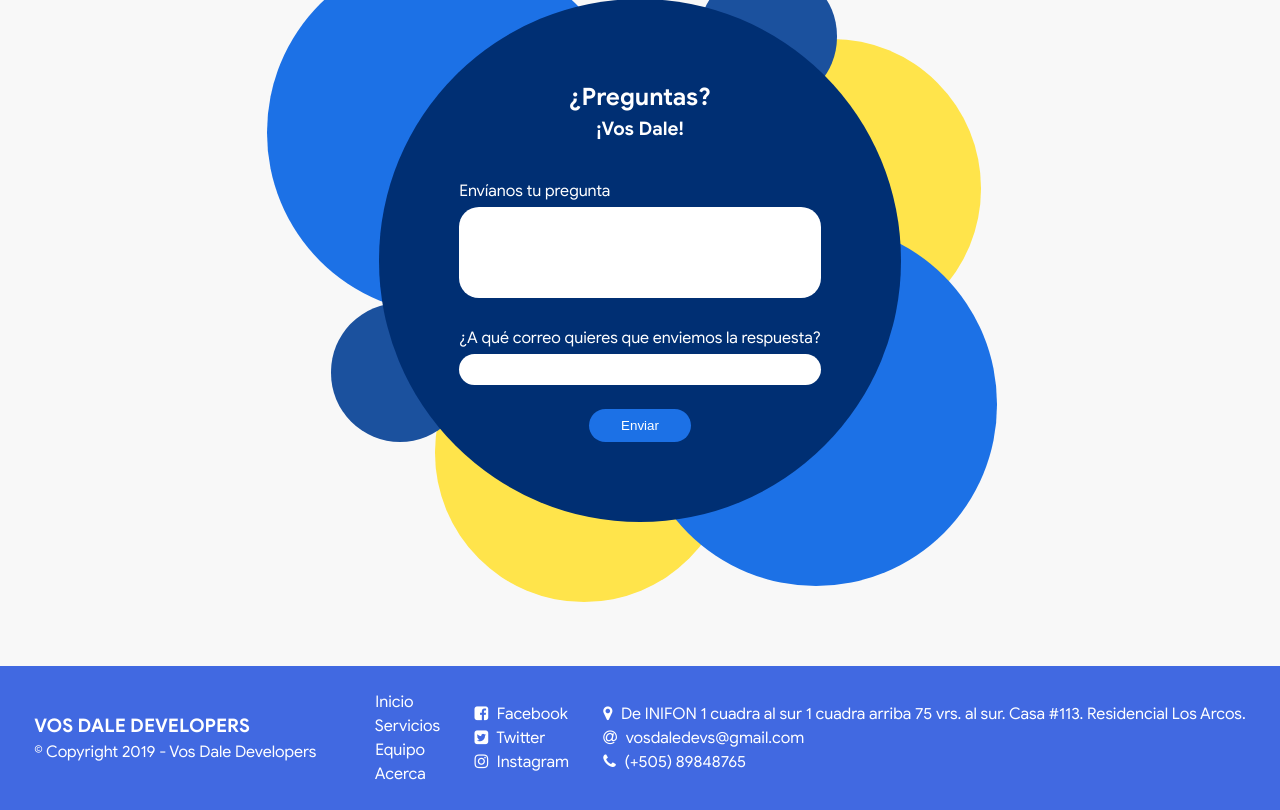
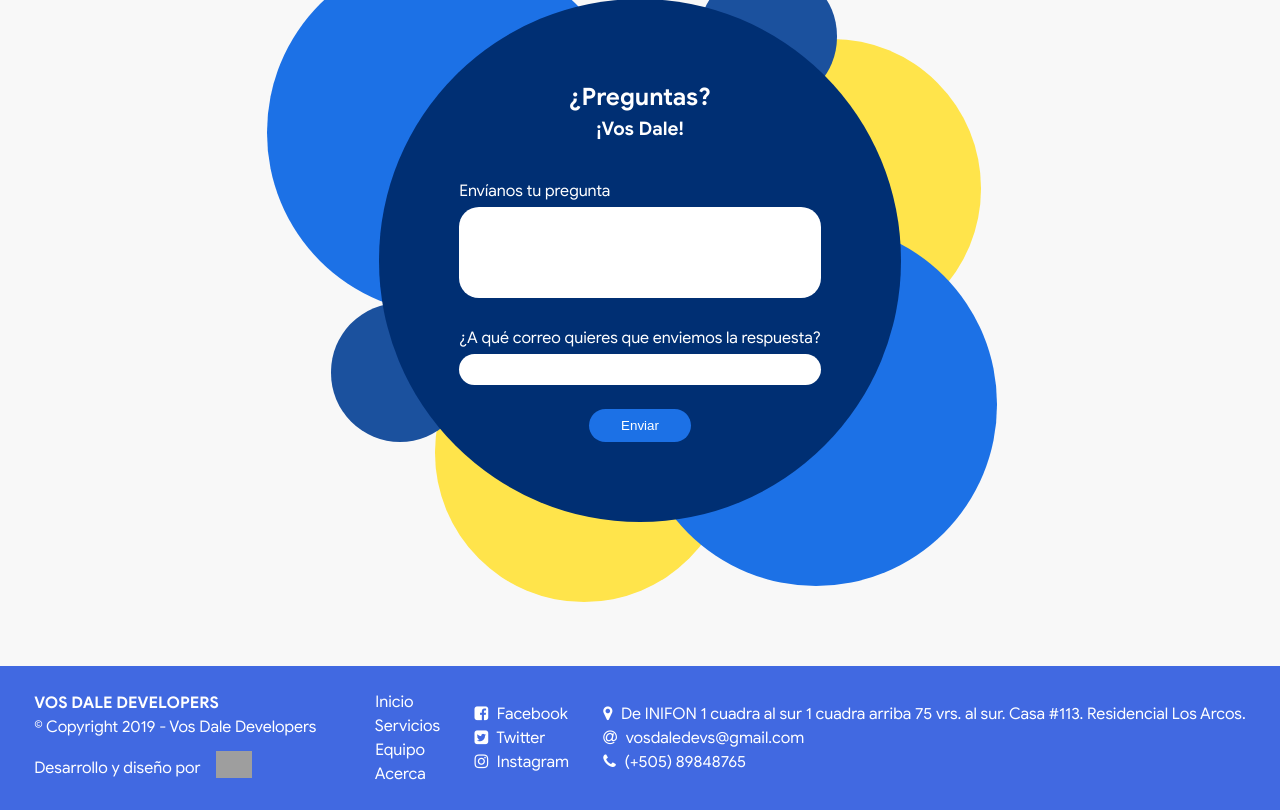
Before and after one commit to vosdaledevs/VosDaleDevelopersSite, a PHP site: page / in a window 1280 px wide. Shown: the part 945-1755 px from the top of the page. Run offline with PHP 8.4, Linux system fonts and the light colour scheme; grey boxes are pictures that could not be loaded.

Commit message:
Añadidas atribuciones al desarrollador y diseñador del sitio.

```diff
--- a/css/style.css
+++ b/css/style.css
@@ -492,3 +492,18 @@ input[type="submit"], .form-field-container--field, .form-field-container{
 .z-index-100{ z-index: 100; }
 
 .mb-2{ margin-bottom: 2rem; }
+
+.author-info{
+  display: flex;
+  align-items: center;
+  padding-top: .75rem;
+}
+.author-info img{
+  display: inline-block;
+  width: 2.25rem;
+  margin-left: 1rem;
+  object-fit: contain;
+}
+
+
+/*  Responsive media querys  */
--- a/site.html
+++ b/site.html
@@ -266,8 +266,9 @@
 
   <footer class="footer-content">
     <div class=footer--section>
-      <h3>VOS DALE DEVELOPERS</h3>
+      <h4>VOS DALE DEVELOPERS</h4>
       <p>&copy; Copyright 2019 - Vos Dale Developers</p>
+      <p class="author-info">Desarrollo y diseño por <a title="Harold Espinoza" target="_blank" href="https://hespinoza01.github.io/"><img src="https://res.cloudinary.com/hespinoza/image/upload/v1563853751/logo_hhoxgl.svg" alt="Harold Espinoza"></a></p>
     </div>
 
     <div class="footer--section">
```
